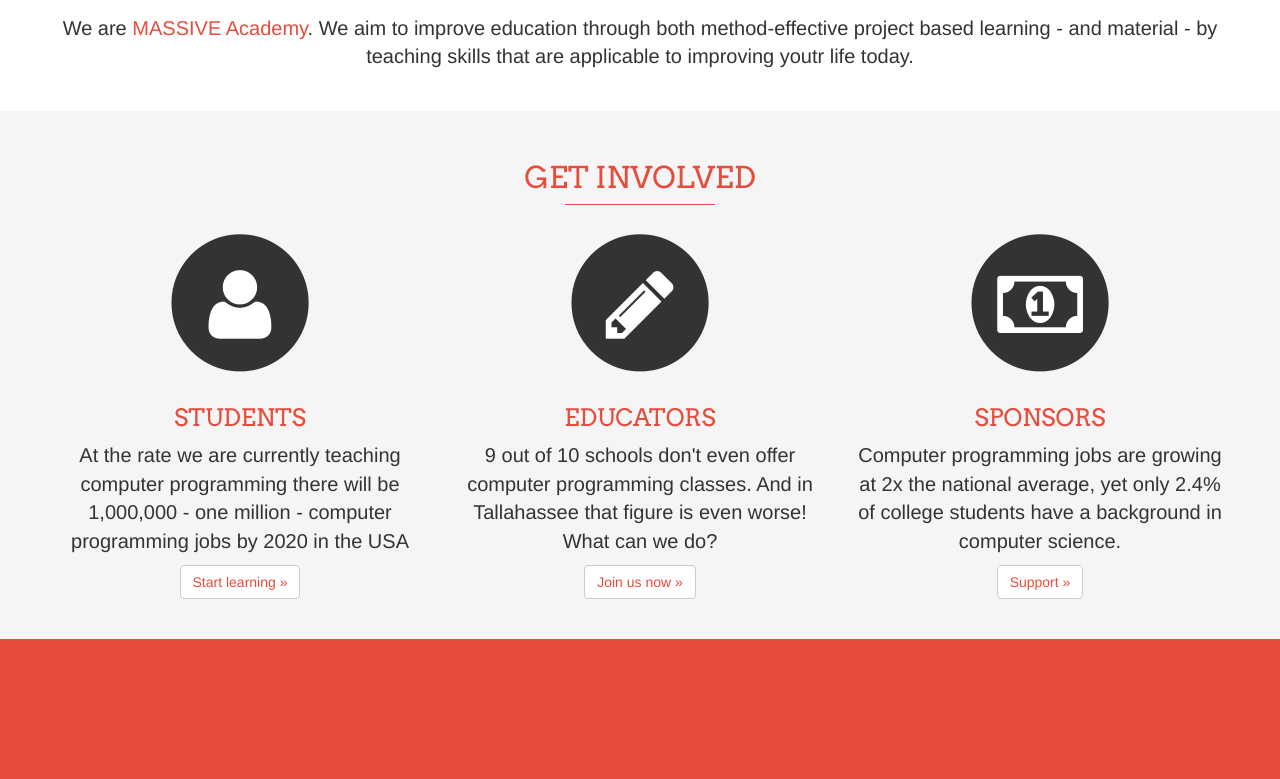
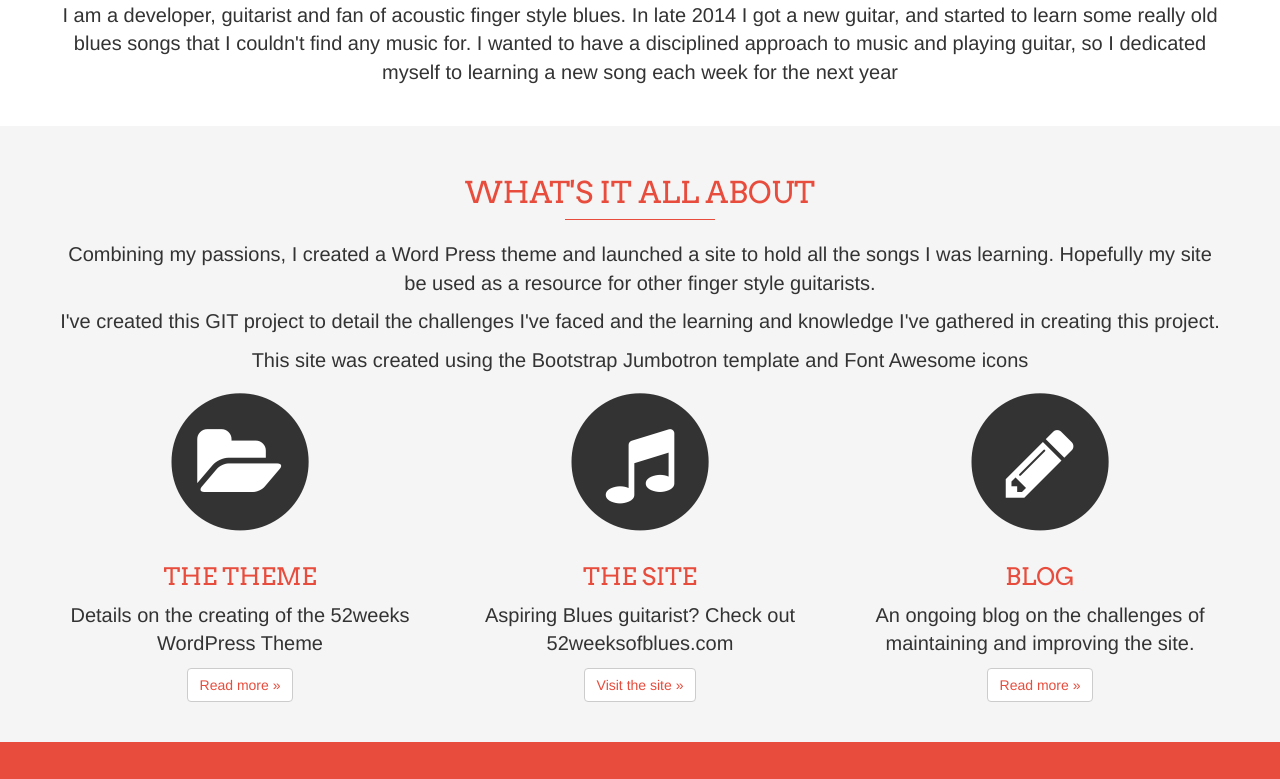
Before and after one commit to amanojaku/amanojaku.github.io, a plain HTML site: page index.html in a window 1280 px wide. Shown: the part 749-1528 px from the top of the page. Drawn offline with nearby package versions, Linux system fonts and the light colour scheme; a script that the page names is missing.

Commit message:
Updated home page; new images
Added new images; slight adjustment to layout

```diff
--- a/css/custom.css
+++ b/css/custom.css
@@ -3,7 +3,7 @@ body {
   padding-top: 50px;
 }
 
-ul.nav, .jumbotron h1{
+ul.nav, .jumbotron h1, .navbar-brand{
 	font-family: "arvo", courier, serif;
 }
 
@@ -14,8 +14,9 @@ ul.nav {
 
 .jumbotron {
 	text-align:center;
-	background: url("../images/cityscape.jpg");
+	background: url("../images/belfour.jpg");
 	color: white;
+    margin-bottom:0px;
 }
 
 .jumbotron h1{
@@ -63,12 +64,15 @@ margin-top:10px;
 }
 
 footer{
-padding-top:150px;
-padding-bottom:30px;
+padding-top:40px;
+padding-bottom:40px;
 	background-color: #e74c3c;
+    color:#333;
+    text-align:center;
+    font-size:18px;
 }
 
-/*Responsive Styleing*/
+/*Responsive Styling*/
 @media (max-width: 1199px) {
 	.jumbotron h1{
 		font-size:56px;
--- a/index.html
+++ b/index.html
@@ -6,7 +6,7 @@
         <meta name="viewport" content="width=device-width, initial-scale=1">
         <meta name="description" content="Development site for the WP Theme 52weeks">
         <meta name="author" content="amanojaku">
-    <link rel="icon" href="../../favicon.ico">
+        <link rel="icon" href="images/favicon_52weeks.ico">
 
         <title>52weeks Development</title>
         <!-- Google arvo font and font awesome-->
@@ -40,68 +40,70 @@
                         <span class="icon-bar"></span>
                         <span class="icon-bar"></span>
                     </button>
-          <a class="navbar-brand" href="#"><img src = "images/logo.png" alt = "logo" title = "my logo"></a>
+                    <a class="navbar-brand" href="#">52 Weeks Development</a>
                 </div>
                 <div id="navbar" class="collapse navbar-collapse">
                     <ul class="nav navbar-nav navbar-right">
-            <li><a href="#who">Who I am</a></li>
+                        <li><a href="#who">About me</a></li>
                         <li><a href="#get-involved">What's it all about</a></li>
                     </ul>
                 </div><!--/.nav-collapse -->
             </div>
         </nav>
 
-
         <!-- Main jumbotron for a primary marketing message or call to action -->
         <div class="jumbotron">
             <div class="container">
                 <h1>The Development of the 52weeks Wordpress Theme</h1>
-          <p>A blog detailing the development and challenges of a WordPress Theme dedicated to learning blues guitar</p>
-         <p><a class="btn btn-danger btn-lg" href="http://www.52weeksofblues.com/" role="button">The site in action &raquo;</a></p>
+                <p>A blog detailing the development and challenges of creating a WordPress Theme and site dedicated to learning blues guitar</p>
+                <p><a class="btn btn-danger btn-lg" target = "_blank" href="http://www.52weeksofblues.com/" role="button">The site in action &raquo;</a></p>
             </div>
         </div>
 
-
         <div class="container involved">
-        <img src = "images/academy_brand_med.png" alt = "image" title = "yahoo">
+            <img src = "images/52weekslogo.png" alt = "52weeks logo" />
             <div id = "who">
-        <h2>Who we are</h2>
+                <h2>About me</h2>
                 <hr>
-        <p>We are <a href = #>MASSIVE Academy</a>. We aim to improve education through both method-effective project based learning - and material - by teaching skills that are applicable to improving youtr life today.</p>
+                <p>I am a developer, guitarist and fan of acoustic finger style blues. In late 2014 I got a new guitar, and started to learn some really old blues songs that I couldn't find any music for. I wanted to have a disciplined approach to music and playing guitar, so I dedicated myself to learning a new song each week for the next year </p>
             </div>
        </div>
+
        <div id = "get-involved">
             <div class = "container involved">
-       <h2>Get Involved</h2>
+                <h2>What's it all about</h2>
                 <hr>
+                <p>Combining my passions, I created a Word Press theme and launched a site to hold all the songs I was learning. Hopefully my site be used as a resource for other finger style guitarists.</p>
+                <p>I've created this GIT project to detail the challenges I've faced and the learning and knowledge I've gathered in creating this project.</p>
+                <p>This site was created using the Bootstrap Jumbotron template and Font Awesome icons</p>
                  <!-- Example row of columns -->
                 <div class="row">
                     <div class="col-md-4">
                         <span class="fa-stack fa-4x">
                             <i class="fa fa-circle fa-stack-2x"></i>
-             <i class="fa fa-user fa-stack-1x fa-inverse"></i>
+                            <i class="fa fa-folder-open fa-stack-1x fa-inverse"></i>
                         </span>
-             <h3>Students</h3>
-             <p>At the rate we are currently teaching computer programming there will be 1,000,000 - one million - computer programming jobs by 2020 in the USA </p>
-             <p><a class="btn btn-default" href="#" role="button">Start learning &raquo;</a></p>
+                        <h3>The Theme</h3>
+                        <p>Details on the creating of the 52weeks WordPress Theme</p>
+                        <p><a class="btn btn-default" href="https://github.com/amanojaku/52weeks" role="button">Read more &raquo;</a></p>
+                    </div>
+                    <div class="col-md-4">
+                        <span class="fa-stack fa-4x">
+                            <i class="fa fa-circle fa-stack-2x"></i>
+                            <i class="fa fa-music fa-stack-1x fa-inverse"></i>
+                        </span>
+                        <h3>The Site</h3>
+                        <p>Aspiring Blues guitarist? Check out 52weeksofblues.com</p>
+                        <p><a class="btn btn-default" href="http://www.52weeksofblues.com/" role="button">Visit the site &raquo;</a></p>
                     </div>
                     <div class="col-md-4">
                         <span class="fa-stack fa-4x">
                             <i class="fa fa-circle fa-stack-2x"></i>
                             <i class="fa fa-pencil fa-stack-1x fa-inverse"></i>
                         </span>
-            <h3>Educators</h3>
-            <p>9 out of 10 schools don't even offer computer programming classes. And in Tallahassee that figure is even worse! What can we do?</p>
-            <p><a class="btn btn-default" href="#" role="button">Join us now &raquo;</a></p>
-          </div>
-          <div class="col-md-4">
-            <span class="fa-stack fa-4x">
-              <i class="fa fa-circle fa-stack-2x"></i>
-              <i class="fa fa-money fa-stack-1x fa-inverse"></i>
-            </span>
-            <h3>Sponsors</h3>
-            <p>Computer programming jobs are growing at 2x the national average, yet only 2.4% of college students have a background in computer science.</p>
-            <p><a class="btn btn-default" href="#" role="button">Support &raquo;</a></p>
+                        <h3>Blog</h3>
+                        <p>An ongoing blog on the challenges of maintaining and improving the site.</p>
+                        <p><a class="btn btn-default" href="blog.html" role="button">Read more &raquo;</a></p>
                     </div>
                 </div>
             </div> <!-- /container -->
@@ -109,11 +111,9 @@
 
         <footer>
             <div class = "container">
-    <img src = "images/logo.png" alt = "logo" title = "my logo">
+                &#169; rpc
             </div>
         </footer>
-
-
 
     <!-- Bootstrap core JavaScript
     ================================================== -->
```
Also changed, not shown: blog.html (added, +37 -0 lines), images/52_large.png (added), images/52weekslogo.png (added), images/academy_brand_med.png (deleted), images/cityscape.jpg (deleted), images/logo.png (deleted). Lines whose indentation alone changed are shown as unchanged.
